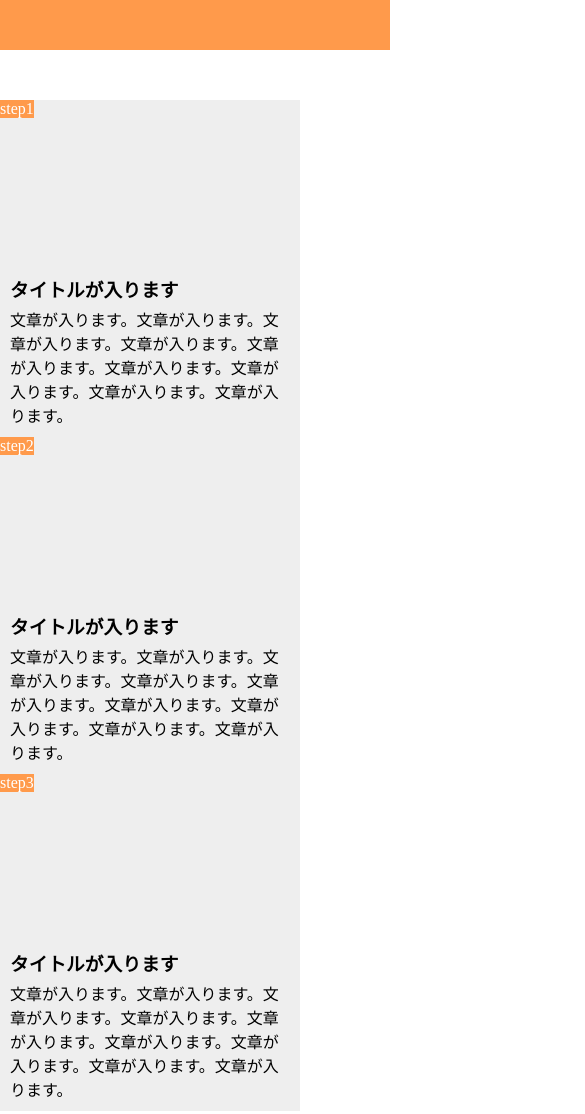
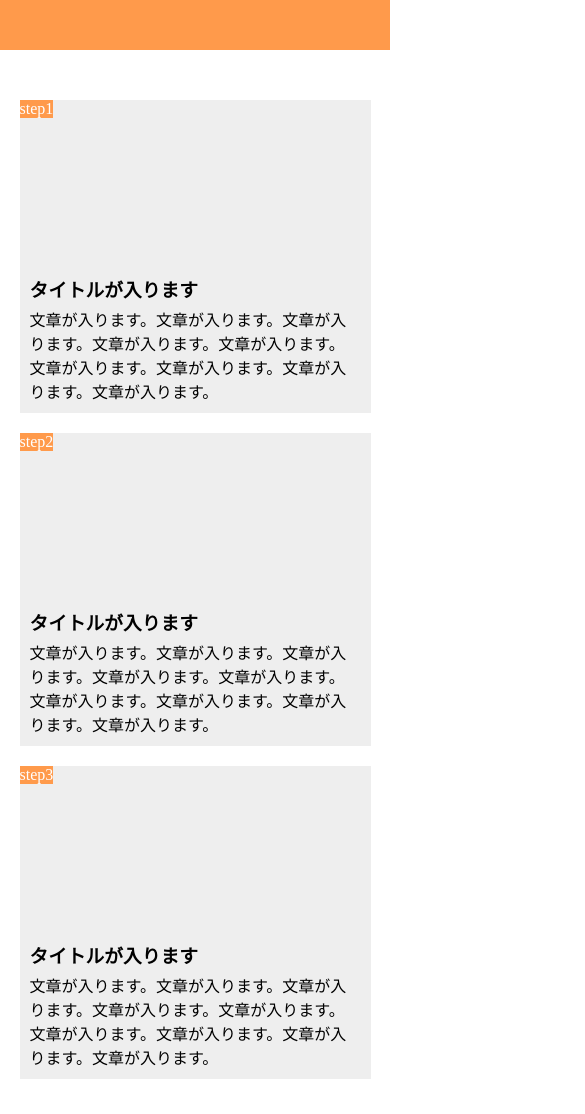
Before and after one commit to usausa505/-1, a plain HTML site: page index.html in a window 390 px wide. Shown: the top 1114 px of the page, 585 px wide, since content can reach past the window. Drawn offline with Linux system fonts and the light colour scheme.

Commit message:
[Finish]1-10

```diff
--- a/style.css
+++ b/style.css
@@ -72,12 +72,27 @@ footer{
   height: 50px;
 }
 
-@media screen and (max-width: 425px){
+@media screen and (max-width: 768px){
   header{
     width: 100%;
   }
 
   main{
-    flex-direction: column;
+    display: block;
+    width:  100%;
+    margin: 50px auto;
+  }
+
+  .box{
+    width: 90%;
+    margin: 0 auto 20px auto;
+  }
+
+  .box:last-child {
+    margin: auto;
+  }
+
+  .img1{
+    height: 150px;
   }
 }
```
